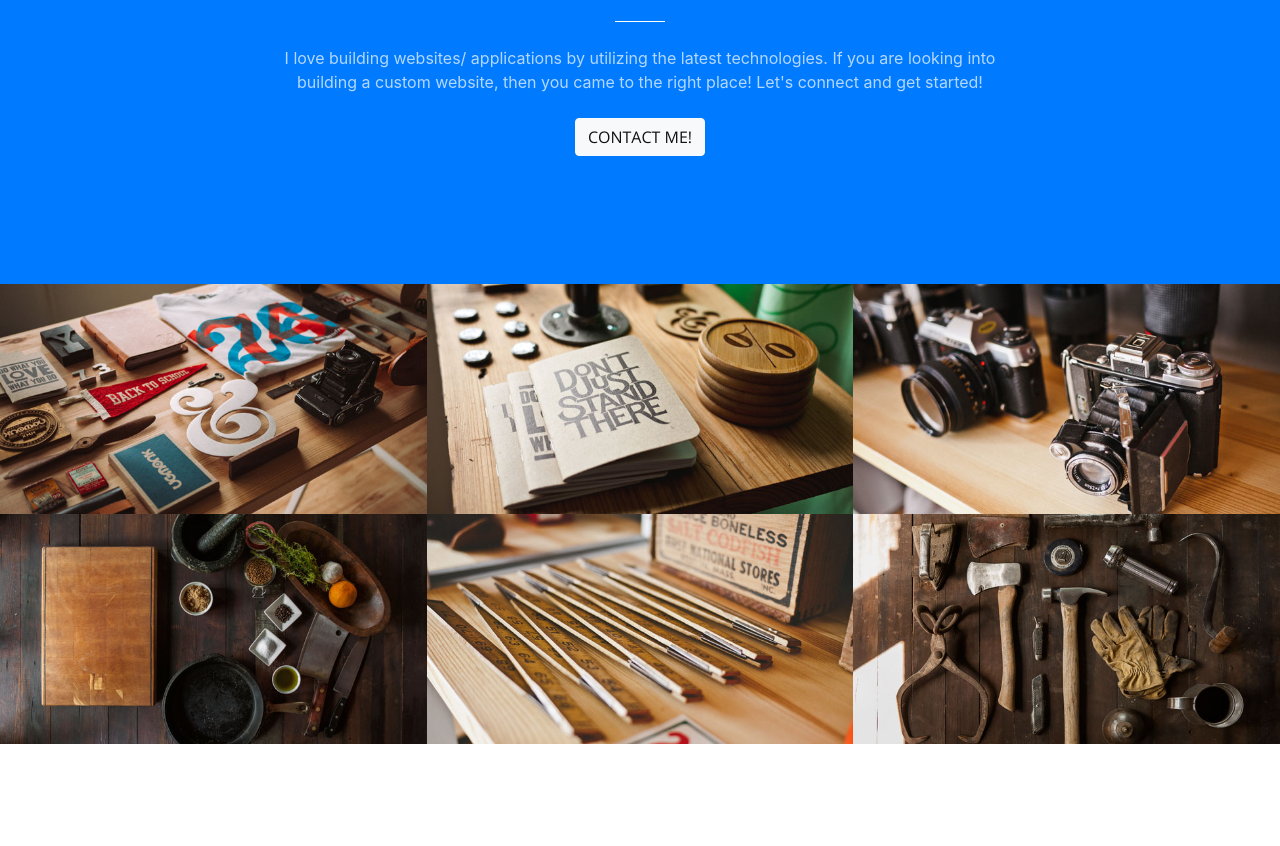
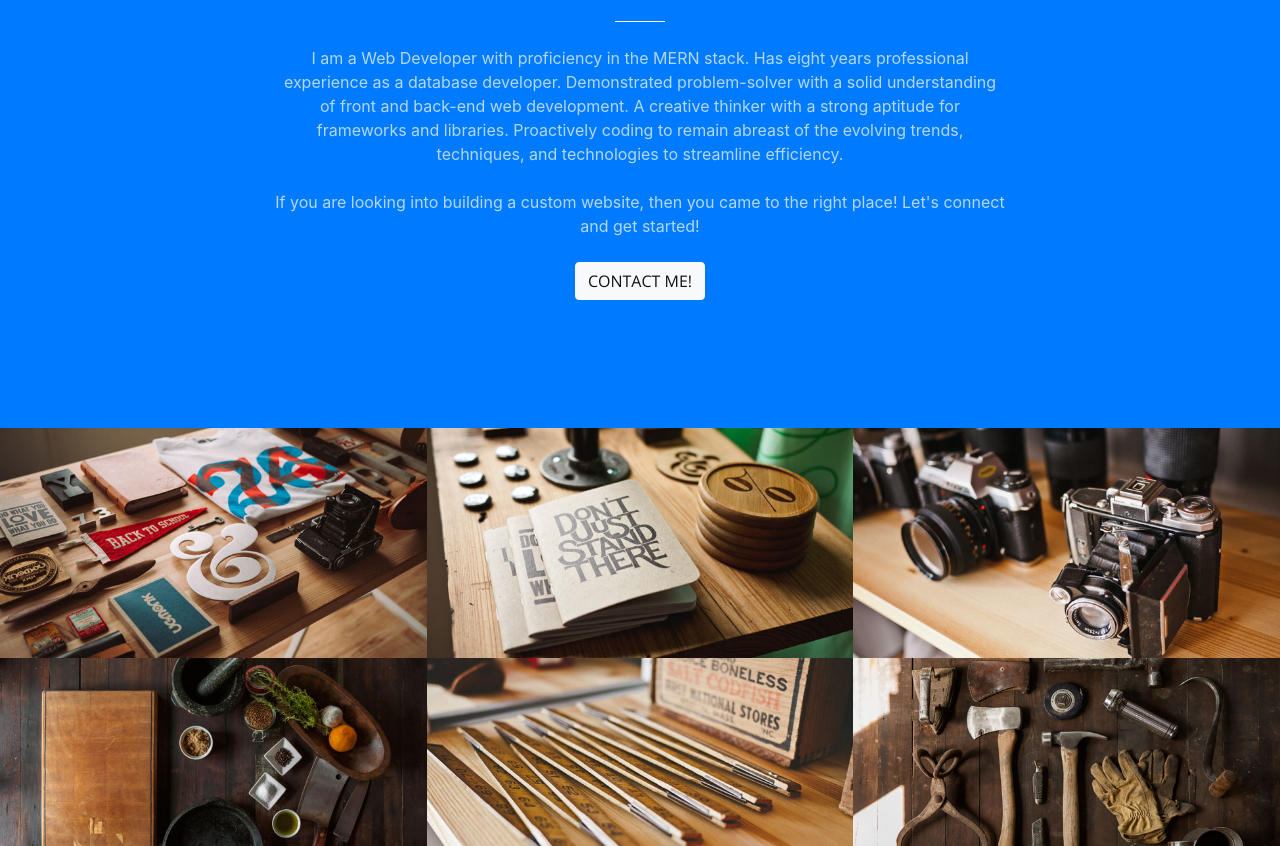
Before and after one commit to winfredSunga-jw0226/winfredSunga-jw0226.github.io, a website with bundled scripts: page index.html in a window 1280 px wide. Shown: the part 969-1815 px from the top of the page. Built offline with nearby package versions, Linux system fonts and the light colour scheme.

Commit message:
edited About Me

```diff
--- a/index.html
+++ b/index.html
@@ -76,7 +76,9 @@
           <div class="col-lg-8 mx-auto text-center">
             <h2 class="section-heading text-white">Winfred Sunga</h2>
             <hr class="light my-4">
-            <p class="text-faded mb-4">I love building websites/ applications by utilizing the latest technologies. If you are looking into building a custom website, then you came to the right place! Let's connect and get started!</p>
+            <p class="text-faded mb-4">I am a Web Developer with proficiency in the MERN stack.  Has eight years professional experience as a database developer. Demonstrated problem-solver with a solid understanding of front and back-end web development. A creative thinker with a strong aptitude for frameworks and libraries. Proactively coding to remain abreast of the evolving trends, techniques, and technologies to streamline efficiency.
+            <br><br>
+            If you are looking into building a custom website, then you came to the right place! Let's connect and get started!</p>
             <a class="btn btn-light btn-xl js-scroll-trigger" href="#contact">Contact Me!</a>
           </div>
         </div>
```
